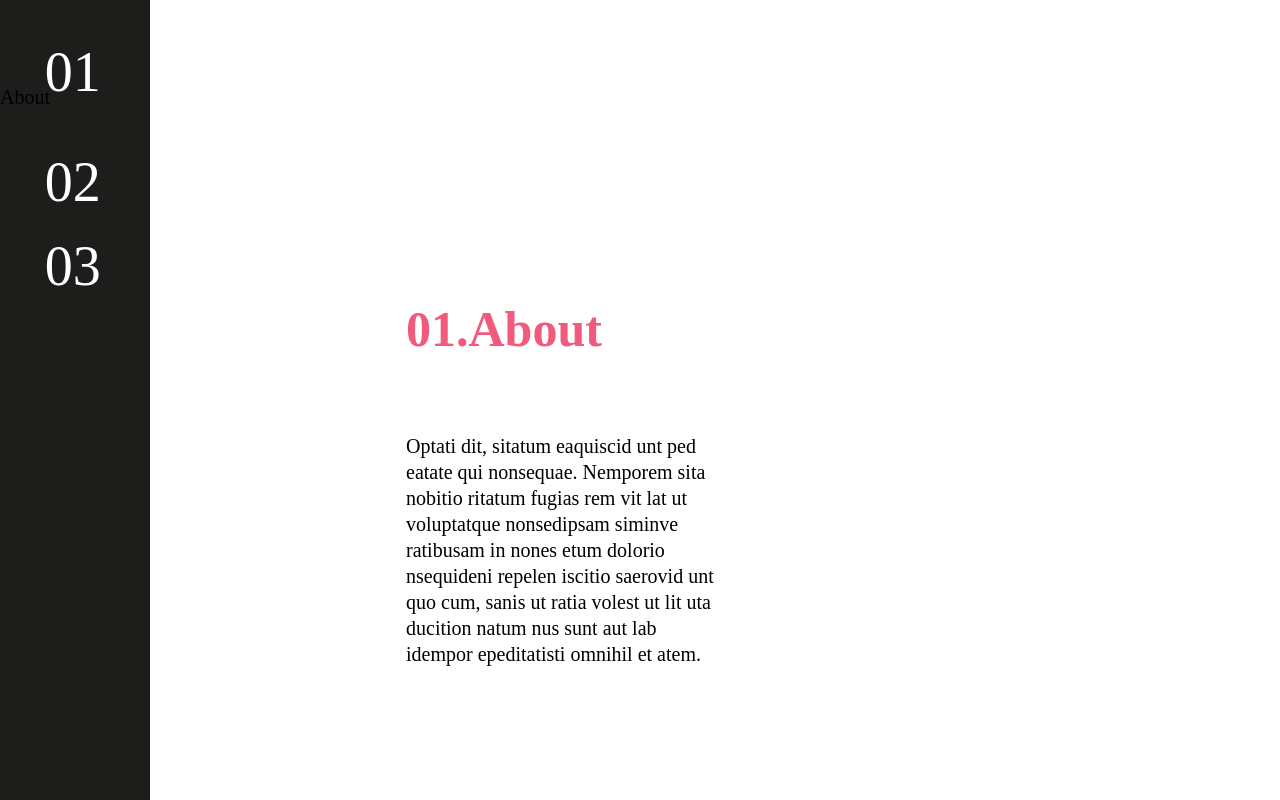
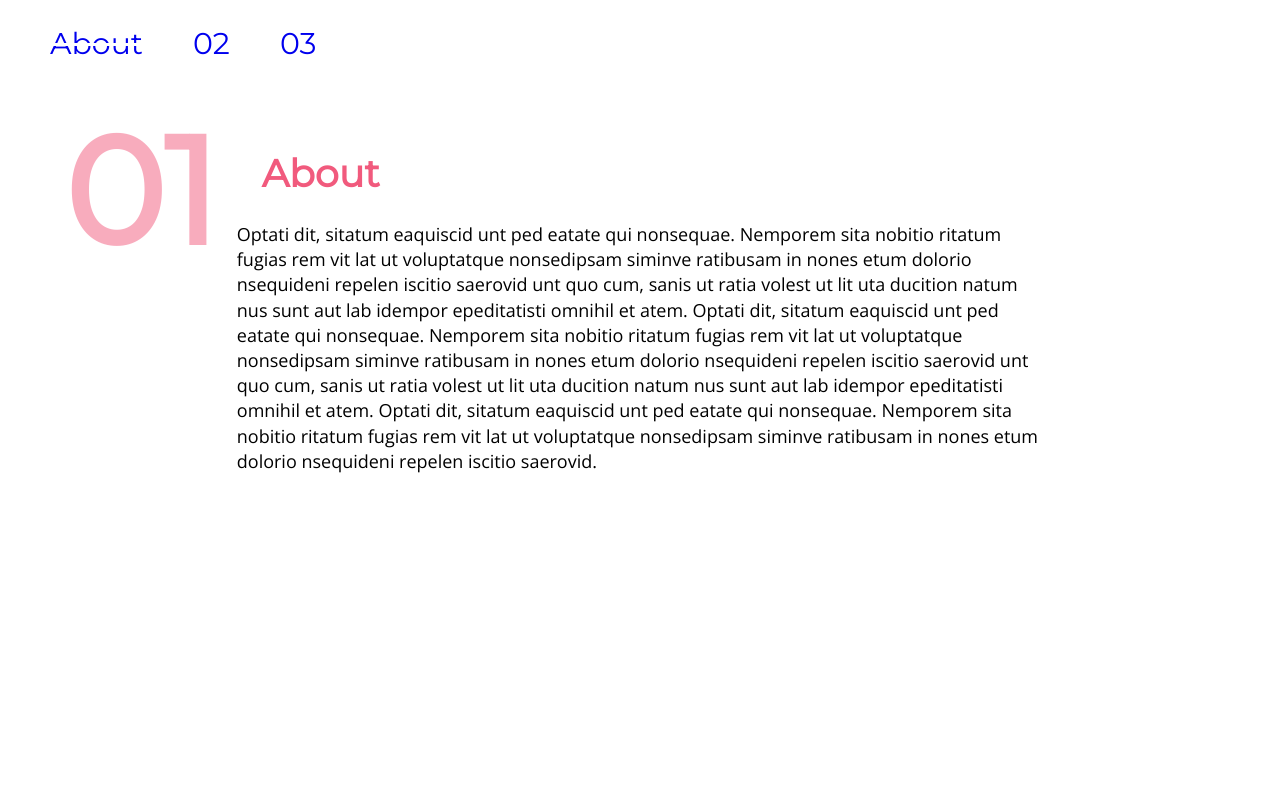
Before and after one commit to NWittner/nicolas.github.io, a plain HTML site: page index.html in a window 1280 px wide. Drawn offline with nearby package versions, Linux system fonts and the light colour scheme.

Commit message:
no message

```diff
--- a/css/stylesheet.css
+++ b/css/stylesheet.css
@@ -1,42 +1,48 @@
 *{
   margin: 0;
   padding: 0;
+  box-sizing: border-box;
   /*border: 1px solid #F15A7D;*/
 }
 
-body {
+/*Navigation*/
 
+.navigation {
+
+  position: fixed;
+  left: 0px;
+  top: 0px;
   width: 100%;
-  font-family: AvenirNextCondensed-Regular;
+  height: 75px;
+  z-index: 2;
+  float: left;
+  color: #FFF;
+  background-color: #FFF;
 
 }
 
+.navactive {
 
-.navigation {
-
-  background: #1d1d1b;
-  position: fixed;
-  height: 100%;
-  width: 150px;
-  top: 0;
-  left: 0;
-  box-sizing: border-box;
+  text-decoration: line-through;
+  text-decoration-color: #FFF;
+  color: #F15A7D;
 
 }
 
 .navigation li {
 
-  font-family: AvenirNextCondensed-Bold;
-  font-size: 56px;
-  font-style: bold;
-  color: #FFF;
-  top: 20px;
+  font-family: 'montserrat', sans-serif;
+  font-size: 30px;
+  font-style: 400;
+  display: block;
+  color: #1d1d1b;
+  list-style: none;
   float: left;
-  position: relative;
-  margin-left: 40%;
-  margin-top: 20px;
-  list-style: none;
-  display: block;
+  padding-top: 25px;
+  padding-left: 50px;
+  margin-top: auto;
+  margin-bottom: auto;
+  position:relative;
 
 }
 
@@ -47,79 +53,149 @@ li:hover {
 
 }
 
+li span.show {
+  display:none;
+}
+
+li:hover span.show {
+
+  display:inline;
+  font-size: 30px;
+
+}
+
+li:hover span.noshow {display:none;}
+
 a {
+
   text-decoration: none;
+  display: block;
 
 }
 
 a:visited {
 
-  color: #FFF;
+  color: inherit;
 
 }
 
+/*Inhalt*/
+
 .content {
 
-  font-family: AvenirNextCondensed-Regular;
-  top: 150px;
-  left: 150px;
-  padding-left: 20%;
-  padding-right: 20%;
-  padding-bottom: 20px;
-  position: fixed;
+  font-family: 'montserrat', sans-serif;
+  top: 75px;
+  position: relative;;
+  margin-bottom: 150px;
+  width: 90%;
+  cursor: default;
+  margin-left: auto;
+  margin-right: auto;
 
-}
-
-.dropdown {
-    position: relative;
-    display: inline-block;
-}
-
-.dropdown-navigation {
-
-  font-family: AvenirNextCondensed-Bold;
-  font-size: 56px;
-  font-style: bold;
-  color: #F15A7D;
-
-}
-
-.dropdown:hover .dropdown-navigation {
-    display: block;
 }
 
 h1 {
 
-  font-family: AvenirNextCondensed-Regular;
-  font-size: 50px;
+  font-family: 'montserrat', sans-serif;
+  font-size: 38px;
   color: #F15A7D;
-  left: 70px;
-  margin-top: 150px;
-  margin-bottom: 75px;
+  margin-top: 50px;
+  width: 70%;
+  min-width: 400px;
+  max-width: 900px;
+  padding: 25px;
+  margin-left: auto;
+  margin-right: auto;
+
+}
+
+h2 {
+
+  font-family: 'montserrat', sans-serif;
+  font-size: 150px;
+  color: #F15A7D;
+  position: fixed;
+  z-index: 3;
+  opacity: 0.5;
+  top: 100px;
+  margin-left: auto;
+  margin-right: auto;
+
+}
+
+h3 {
+
+  font-family: 'montserrat', sans-serif;
+  font-size: 30px;
+  color: #000;
+  width: 70%;
+  min-width: 400px;
+  max-width: 900px;
+  margin-left: auto;
+  margin-right: auto;
+  margin-top: 100px;
 
 }
 
 p {
 
-  font-family: Baskerville;
-  font-size: 20px;
-  line-height: 130%;
+  font-family: 'Open Sans', sans-serif;
+  font-size: 18px;
+  font-style: 100;
+  line-height: 140%;
   color: #000;
   text-align: left;
-  width: 50%;
+  width: 70%;
+  min-width: 350px;
+  max-width: 900px;
   height: auto;
+  margin-bottom: 150px;
+  margin-left: auto;
+  margin-right: auto;
 
 }
 
-.header {
+/*Bilder*/
 
-  position: fixed;
-  font-family: AvenirNextCondensed-Medium;
-  font-size: 35px;
-  height: 150px;
+.slideshow img {
+  display: block;
   width: 100%;
-  left: 220px;
-  padding-left: 50px;
-  top: 10px;
 
 }
+
+.carousel-cell {
+  width: 100%;
+}
+
+img {
+
+  min-width: 350px;
+  max-width: 900px;
+  margin-left: auto;
+  margin-right: auto;
+  height: auto;
+}
+
+/*Footer*/
+
+.footer {
+
+  font-family: 'Open Sans', sans-serif;
+  height: 100px;
+  width: 100%;
+  color: #fff;
+  margin-top: 100px;
+  float: left;
+  padding: 25px;
+
+}
+
+h4 {
+
+  font-family: 'Open Sans', sans-serif;
+  font-size: 12px;
+  font-style: 300;
+  color: #000;
+  width: 70%;
+
+}
--- a/index.html
+++ b/index.html
@@ -4,43 +4,51 @@
   <title>Home</title/>
 
  <link href="css/stylesheet.css" rel="stylesheet" type="text/css" />
+ <link href="https://fonts.googleapis.com/css?family=Montserrat" rel="stylesheet">
+ <link href="https://fonts.googleapis.com/css?family=Open+Sans:100,300,400" rel="stylesheet">
 
 </head>
 <body>
 
 
-<div class="navigation">
-  <div class="dropdown">
+  <div class="navigation">
+
+      <ul>
+          <li>
+            <div class="navactive">
+              <a href="/Users/nick/Sites/nicolas/index.html">
+                <span class="noshow">01</span><span class="show">About</span>
+              </a>
+            </div>
+          </li>
+        <li>
+          <a href="/Users/nick/Sites/nicolas/work.html">
+            <span class="noshow">02</span><span class="show">Work</span>
+          </a>
+        </li>
+        <li>
+          <a href="/Users/nick/Sites/nicolas/contact.html">
+            <span class="noshow">03</span><span class="show">Contact</span>
+          </a>
+        </li>
+      </ul>
+
+  </div>
+
+
+<div class="content">
+
+  <h2>01</h2>
+
+  <h1>About</h1>
+
+    <p>
+    Optati dit, sitatum eaquiscid unt ped eatate qui nonsequae. Nemporem sita nobitio ritatum fugias rem vit lat ut voluptatque nonsedipsam siminve ratibusam in nones etum dolorio nsequideni repelen iscitio saerovid unt quo cum, sanis ut ratia volest ut lit uta ducition natum nus sunt aut lab idempor epeditatisti omnihil et atem. Optati dit, sitatum eaquiscid unt ped eatate qui nonsequae. Nemporem sita nobitio ritatum fugias rem vit lat ut voluptatque nonsedipsam siminve ratibusam in nones etum dolorio nsequideni repelen iscitio saerovid unt quo cum, sanis ut ratia volest ut lit uta ducition natum nus sunt aut lab idempor epeditatisti omnihil et atem. Optati dit, sitatum eaquiscid unt ped eatate qui nonsequae. Nemporem sita nobitio ritatum fugias rem vit lat ut voluptatque nonsedipsam siminve ratibusam in nones etum dolorio nsequideni repelen iscitio saerovid.
+    </p>
+
+</div>
 
 
 
-
-  <ul>
-    <li>01</li>
-      <div class="dropdown-navigation">
-        <p>
-          About
-        </p>
-      </div>
-    <li>02</li>
-    <li>03</li>
-  </ul>
-
-
-</div>
-</div>
-
-<div class="content">
-
-  <h1>01.About</h1>
-
-  <p>
-  Optati dit, sitatum eaquiscid unt ped eatate qui nonsequae. Nemporem sita nobitio ritatum fugias rem vit lat ut voluptatque nonsedipsam siminve ratibusam in nones etum dolorio nsequideni repelen iscitio saerovid unt quo cum, sanis ut ratia volest ut lit uta ducition natum nus sunt aut lab idempor epeditatisti omnihil et atem.
-  </p>
-
-  <h1>02.Work</h1>
-
-
-</div>
 </body>
 </html>
```
